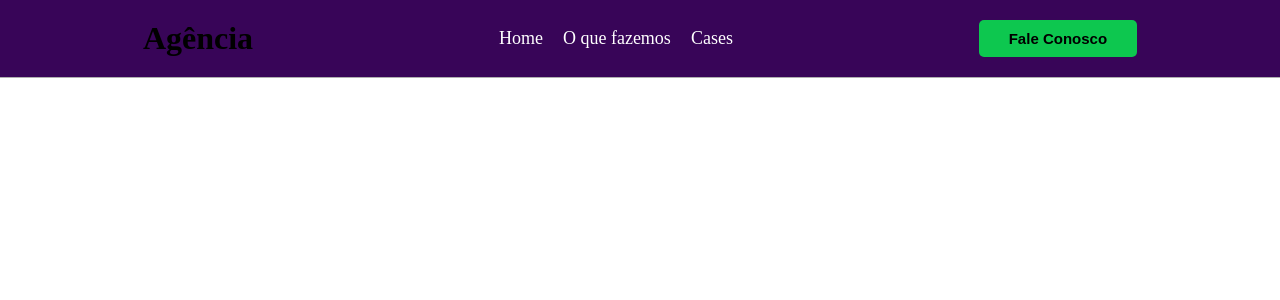
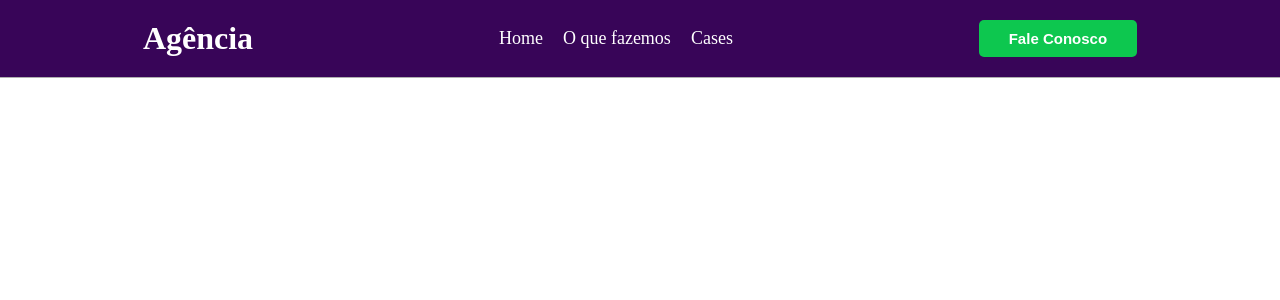
Before and after one commit to EdsonKL/Agencia-Marketing-Next, a Next.js app: page / in a window 1280 px wide. Shown: the top 300 px of the page. Built offline with nearby package versions, Linux system fonts and the light colour scheme.

Commit message:
Mudanças no component Header

```diff
--- a/components/header/header.module.scss
+++ b/components/header/header.module.scss
@@ -9,7 +9,9 @@
     align-items: center;
     justify-content: space-around;
 }
-
+.logotipo{
+    color: white;
+}
 .menu{
     ul{
         display: flex;
@@ -25,17 +27,3 @@
     }
 
 }
-
-.button{
-    padding: 10px 30px;
-    border-radius: 5px;
-    font-size: 15px;
-    font-weight: bold;
-    background-color: $green-color;
-    border: none;
-    cursor: pointer;
-    transition: 1s;
-    &:hover{
-        background-color: $secondGreen-color;
-    }
-}
--- a/components/header/index.jsx
+++ b/components/header/index.jsx
@@ -1,5 +1,6 @@
 import Link from 'next/link'
 import styles from './header.module.scss'
+import { Button } from '../button'
 
 export const Header = () => {
     return(
@@ -13,9 +14,7 @@ export const Header = () => {
                 </ul>
             </div>
             <div className={styles.action}>
-                <button className={styles.button}>
-                    Fale Conosco
-                </button>
+                <Button title="Fale Conosco" kind="primary"/>
             </div>
         </div>
     )
```
